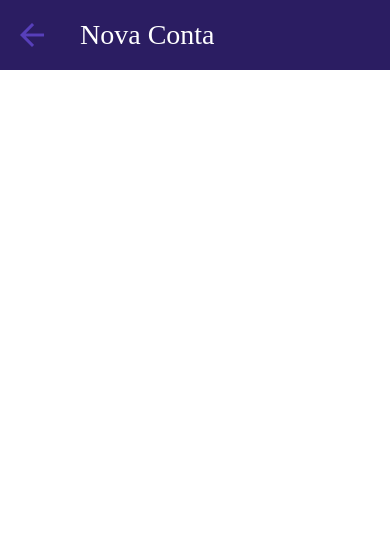
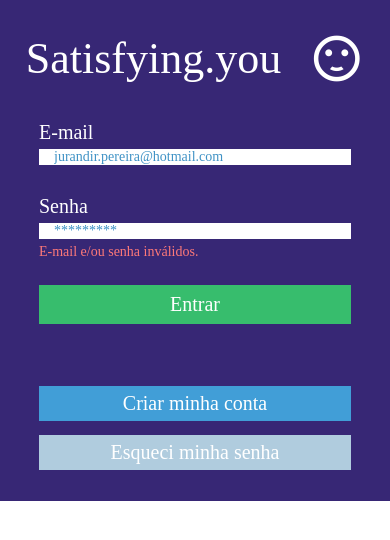
Before and after one commit to LuizaNakahira/EC48C, a React Native app: screen / in a window 390 px wide. Shown: the top 540 px of the page. Built offline with nearby package versions, Linux system fonts and the light colour scheme.

Commit message:
tela login pronta

```diff
--- a/App.js
+++ b/App.js
@@ -1,11 +1,11 @@
 import { View, Text } from 'react-native'
 
-import Header from './src/components/Header'
+import Login from './src/screens/Login'
 
 const App = () => {
   return (
     <View>
-      <Header texto={"Nova Conta"}/>
+      <Login />
     </View>
   )
 }
--- a/index.js
+++ b/index.js
@@ -6,5 +6,6 @@ import {AppRegistry} from 'react-native';
 import App from './App';
 import {name as appName} from './app.json';
 import RecuperacaoSenha from './src/screens/RecuperacaoSenha';
+import Login from './src/screens/Login';
 
-AppRegistry.registerComponent(appName, () => RecuperacaoSenha);
+AppRegistry.registerComponent(appName, () => Login);
--- a/src/components/Botao1.js
+++ b/src/components/Botao1.js
@@ -13,14 +13,16 @@ const Botao1 = (props) => {
 const estilos = StyleSheet.create({
     fundoBotao: {
         backgroundColor: '#37BD6D',
-        width: 300,
+        width: "100%",
         height: 'auto',
         alignItems: 'center',
-        justifyContent: 'center'
+        justifyContent: 'center',
+        paddingVertical: 8,
     },
     textoBotao: {
         fontSize: 20,
         color: 'white',
+        fontFamily: 'AveriaLibre-Regular'
     }
 })
 
--- a/src/components/Header.js
+++ b/src/components/Header.js
@@ -1,5 +1,4 @@
 import {StyleSheet, Text, TouchableOpacity, View} from 'react-native';
-import Icon from 'react-native-vector-icons/MaterialIcons';
 
 const Header = props => {
   return (
--- a/src/components/InputText.js
+++ b/src/components/InputText.js
@@ -1,33 +1,42 @@
-import { StyleSheet, View, Text, TextInput } from 'react-native'
+import {StyleSheet, View, Text, TextInput} from 'react-native';
 
-const InputText = (props) => {
-    const texto = props.texto
+const InputText = props => {
+  const texto = props.texto;
 
-    return(
+  return (
     <View style={estilos.containerEmail}>
       <Text style={estilos.textoInput}>{texto}</Text>
-          <TextInput style={estilos.TextInput} placeholder='jurandir.pereira@hotmail.com' placeholderTextColor={'#3F92C5'}/>
-          <Text style={estilos.textoErrado}>E-mail parece ser inválido</Text>
+      <TextInput
+        keyboardType={props.tipoInput}
+        style={estilos.TextInput}
+        placeholder={props.placeholder}
+        placeholderTextColor={'#3F92C5'}
+      />
+      <Text style={estilos.textoErrado}>{props.erro}</Text>
     </View>
-
-    )
-}
+  );
+};
 
 const estilos = StyleSheet.create({
-
   textoInput: {
     fontSize: 20,
     color: 'white',
+    fontFamily: 'AveriaLibre-Regular',
+    marginBottom: 5,
   },
   TextInput: {
     backgroundColor: 'white',
-        width: 300,
+    width: '100%',
     height: 'auto',
-        paddingLeft: 15
+    paddingLeft: 15,
+    fontFamily: 'AveriaLibre-Regular',
+    color: '#3F92C5',
   },
   textoErrado: {
-        color: '#FD7979'
-    }
-})
+    color: '#FD7979',
+    fontFamily: 'AveriaLibre-Regular',
+    marginVertical: 5,
+  },
+});
 
-export default InputText
+export default InputText;
--- /dev/null
+++ b/src/screens/Login.js
@@ -0,0 +1,123 @@
+import {StyleSheet, Text, View, TouchableOpacity} from 'react-native';
+import Icon from 'react-native-vector-icons/MaterialIcons';
+
+import InputText from '../components/InputText';
+import Botao1 from '../components/Botao1';
+
+const Login = () => {
+  return (
+    <View style={estilos.containerGeral}>
+      <View style={estilos.containerSecundario}>
+        <View style={estilos.tituloContainer}>
+          <Text style={estilos.titulo}>Satisfying.you</Text>
+          <Icon name="sentiment-satisfied" size={55} color="#fff" />
+        </View>
+
+        <View style={estilos.loginContainer}>
+          <View style={estilos.formularioContainer}>
+            <InputText
+              tipoInput="email-address"
+              texto="E-mail"
+              placeholder="jurandir.pereira@hotmail.com"
+            />
+            <InputText
+              tipoInput="default"
+              texto="Senha"
+              placeholder="*********"
+              erro="E-mail e/ou senha inválidos."
+              secureTextEntry={true}
+            />
+            <Botao1 texto="Entrar" />
+          </View>
+
+          <View style={estilos.botoesContainer}>
+            <TouchableOpacity style={estilos.fundoBotaoAzul}>
+              <Text style={estilos.textoBotao}>Criar minha conta</Text>
+            </TouchableOpacity>
+
+            <TouchableOpacity style={estilos.fundoBotaoCinza}>
+              <Text style={estilos.textoBotao}>Esqueci minha senha</Text>
+            </TouchableOpacity>
+          </View>
+        </View>
+      </View>
+    </View>
+  );
+};
+
+const estilos = StyleSheet.create({
+  containerGeral: {
+    flex: 1,
+    backgroundColor: '#372775',
+    display: 'flex',
+    alignItems: 'center',
+    justifyContent: 'center',
+  },
+
+  containerSecundario: {
+    width: '80%',
+    height: '100%',
+    paddingVertical: 31,
+    display: 'flex',
+    flexDirection: 'column',
+    alignItems: 'center',
+  },
+
+  tituloContainer: {
+    display: 'flex',
+    flexDirection: 'row',
+    width: '100%',
+    alignItems: 'center',
+    justifyContent: 'center',
+    gap: 28,
+    paddingBottom: 35,
+  },
+
+  titulo: {
+    fontSize: 44,
+    fontFamily: 'AveriaLibre-Regular',
+    color: '#fff',
+  },
+
+  loginContainer: {
+    width: '100%',
+    flex: 1,
+    display: 'flex',
+    justifyContent: 'center',
+    gap: 62,
+  },
+
+  formularioContainer: {
+    gap: 20,
+  },
+
+  botoesContainer: {
+    gap: 14,
+  },
+
+  fundoBotaoAzul: {
+    backgroundColor: '#419ED7',
+    width: "100%",
+    height: 'auto',
+    alignItems: 'center',
+    justifyContent: 'center',
+    paddingVertical: 6,
+  },
+
+  fundoBotaoCinza: {
+    backgroundColor: '#B0CCDE',
+    width: "100%",
+    height: 'auto',
+    alignItems: 'center',
+    justifyContent: 'center',
+    paddingVertical: 6,
+  },
+
+  textoBotao: {
+    fontSize: 20,
+    color: 'white',
+    fontFamily: 'AveriaLibre-Regular',
+  },
+});
+
+export default Login;
```
Lines whose indentation alone changed are shown as unchanged.
